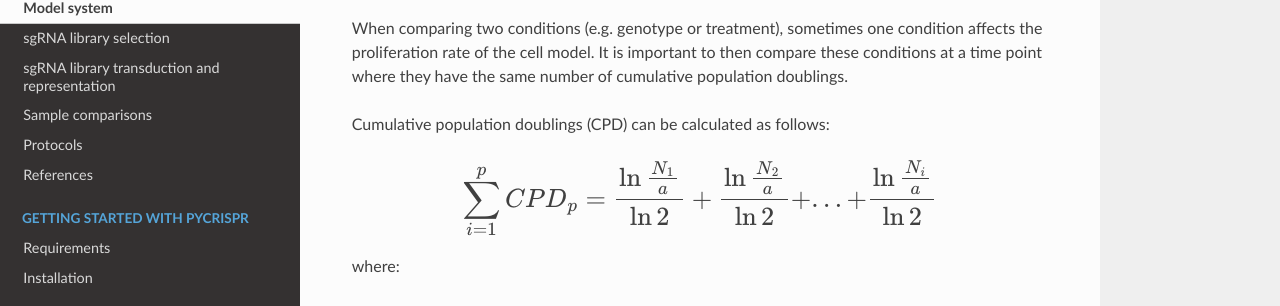
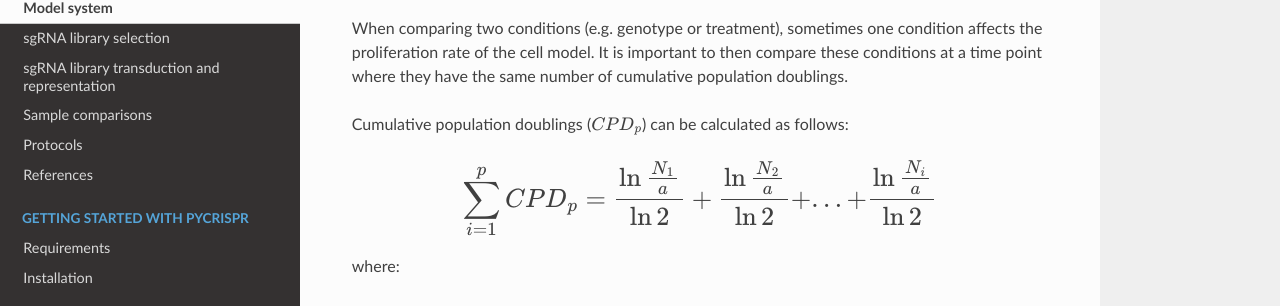
Before and after one commit to niekwit/pycrispr, a Sphinx documentation site: the page built from docs/source/experiment/experiment.rst, in a window 1280 px wide and 900 px high, scrolled down 2149 px. Shown: the part 145-451 px from the top of the window. Built offline with Sphinx 7.4.7 and the Read the Docs theme 2.0.0, drawn with Linux system fonts in a browser that asks for light colours; some of the changed lines change nothing that is shown.

Commit message:
updated CPD formula

```diff
--- a/docs/source/experiment/experiment.rst
+++ b/docs/source/experiment/experiment.rst
@@ -76,7 +76,7 @@ Sample comparisons
 
 When comparing two conditions (e.g. genotype or treatment), sometimes one condition affects the proliferation rate of the cell model. It is important to then compare these conditions at a time point where they have the same number of cumulative population doublings.
 
-Cumulative population doublings (CPD) can be calculated as follows:
+Cumulative population doublings (:math:`CPD_p`) can be calculated as follows:
 
 .. math::
     \Large{\displaystyle\sum_{i=1}^p CPD_p = \frac{\ln \frac{N_1}{a}}{\ln 2} + \frac{\ln \frac{N_2}{a}}{\ln 2} + ... + \frac{\ln \frac{N_i}{a}}{\ln 2}}
```
